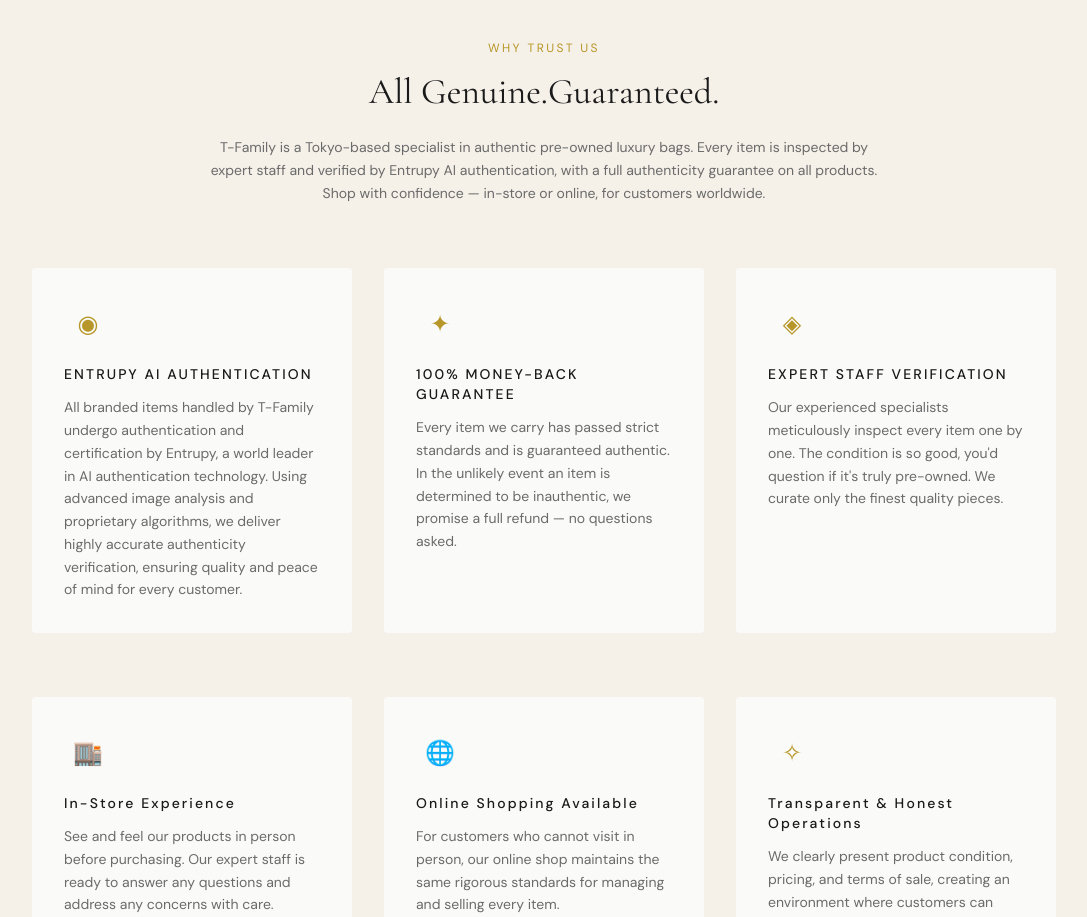
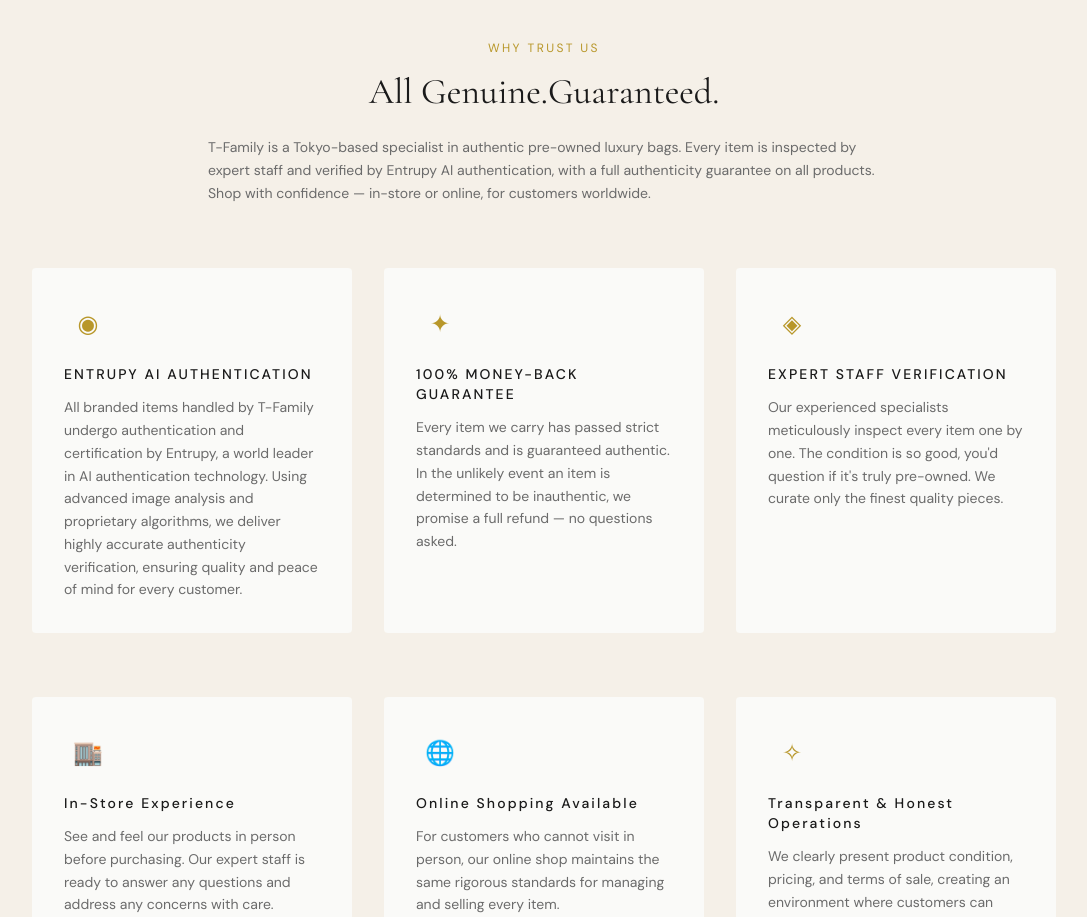
Before and after one commit to Masami-True/t-family-tokyo, a Next.js app: page /en in a window 1280 px wide. Shown: the part 2700-3617 px from the top of the page, without its empty margins (96-1183 px from the left). Built offline with nearby package versions, Linux system fonts and the light colour scheme.

Commit message:
Authenticity intro: left-align

```diff
--- a/components/Authenticity.tsx
+++ b/components/Authenticity.tsx
@@ -36,7 +36,7 @@
       </h2>
 
       {/* Introduction text */}
-      <p className="text-sm text-subtext leading-relaxed text-center max-w-2xl mx-auto mb-16">
+      <p className="text-sm text-subtext leading-relaxed text-left max-w-2xl mx-auto mb-16">
         {t("intro")}
       </p>
 
```
